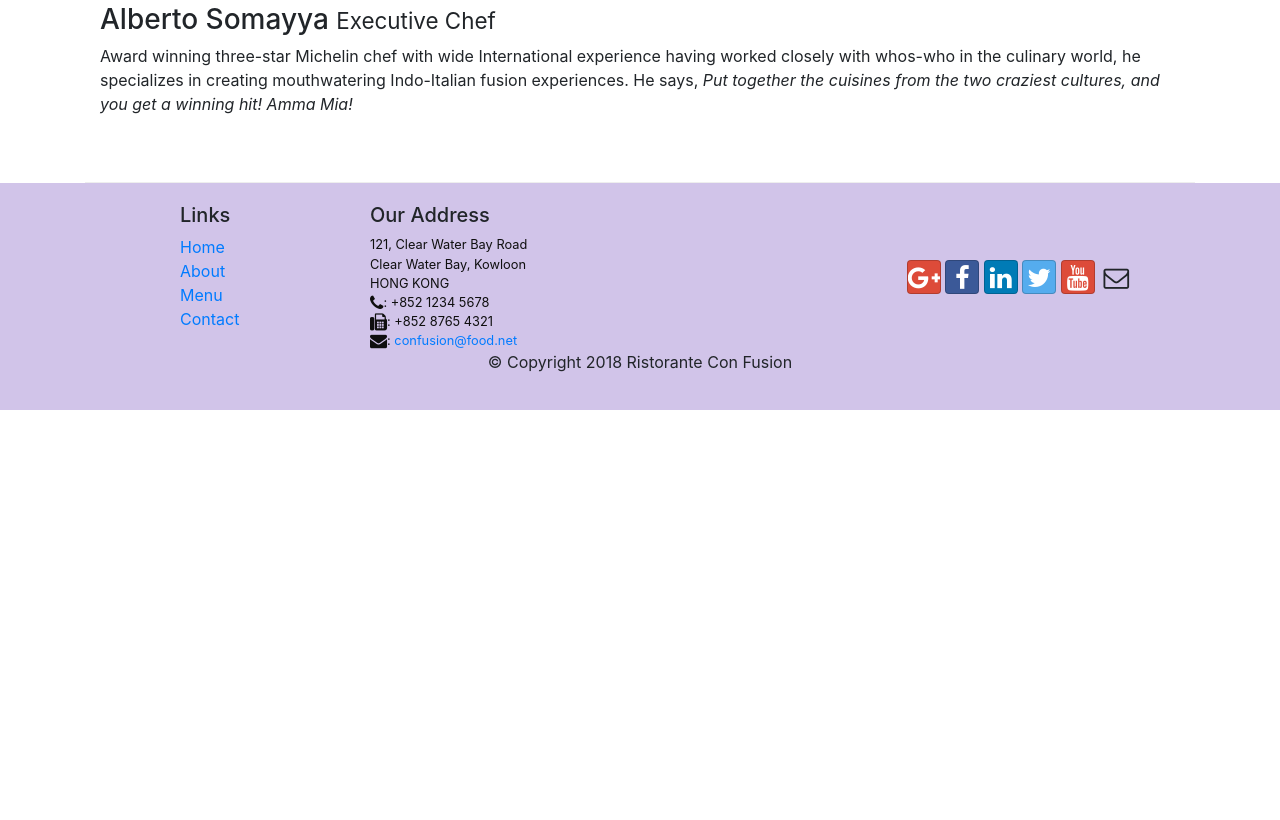
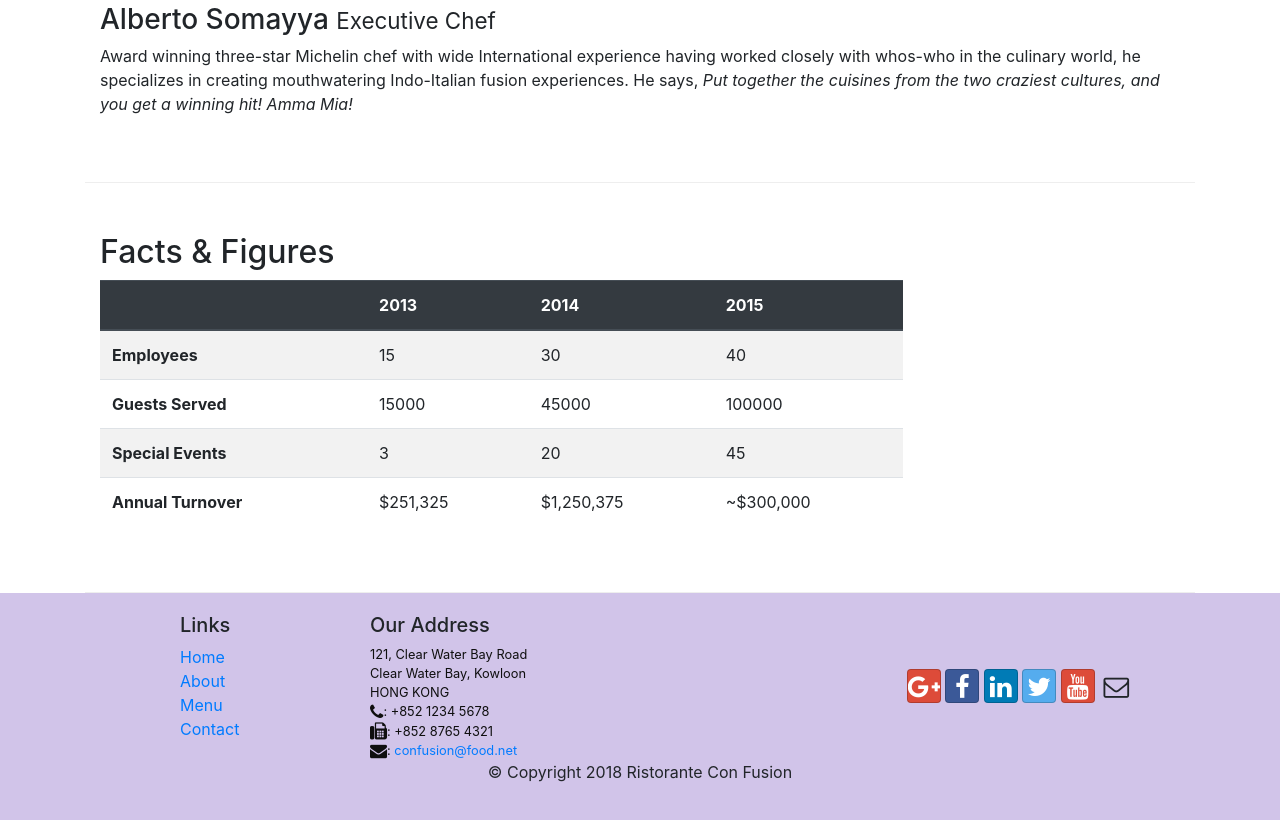
Before and after one commit to geekymeeky/confusion, a website: page aboutus.html in a window 1280 px wide. Shown: the part 1395-2215 px from the top of the page. Before the commit the page ends 1805 px from the top, so only its background shows below. Drawn offline with nearby package versions, Linux system fonts and the light colour scheme.

Commit message:
Added tables

```diff
--- a/aboutus.html
+++ b/aboutus.html
@@ -168,6 +168,50 @@
           </p>
         </div>
       </div>
+      <div class="row row-content">
+        <div class="col-12 col-sm-9">
+          <h2>Facts &amp; Figures</h2>
+          <div class="table-responsive">
+            <table class="table table-striped">
+              <thead class="thead-dark">
+                <tr>
+                  <th>&nbsp;</th>
+                  <th>2013</th>
+                  <th>2014</th>
+                  <th>2015</th>
+                </tr>
+              </thead>
+              <tbody>
+                <tr>
+                  <th>Employees</th>
+                  <td>15</td>
+                  <td>30</td>
+                  <td>40</td>
+                </tr>
+                <tr>
+                  <th>Guests Served</th>
+                  <td>15000</td>
+                  <td>45000</td>
+                  <td>100000</td>
+                </tr>
+                <tr>
+                  <th>Special Events</th>
+                  <td>3</td>
+                  <td>20</td>
+                  <td>45</td>
+                </tr>
+                <tr>
+                  <th>Annual Turnover</th>
+                  <td>$251,325</td>
+                  <td>$1,250,375</td>
+                  <td>~$300,000</td>
+                </tr>
+              </tbody>
+            </table>
+          </div>
+        </div>
+        <div class="col-12 col-sm-3"></div>
+      </div>
     </div>
     <!-- Footer-->
     <footer class="footer">
```
